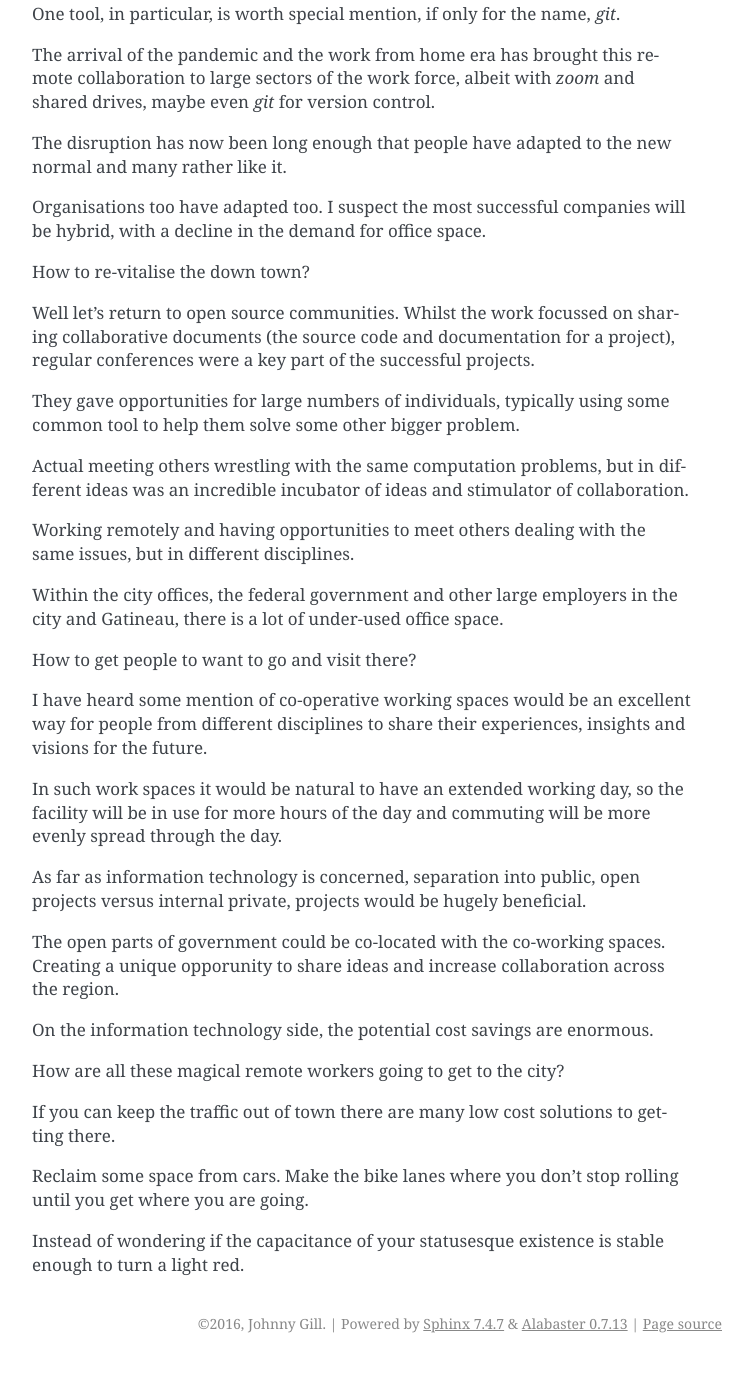
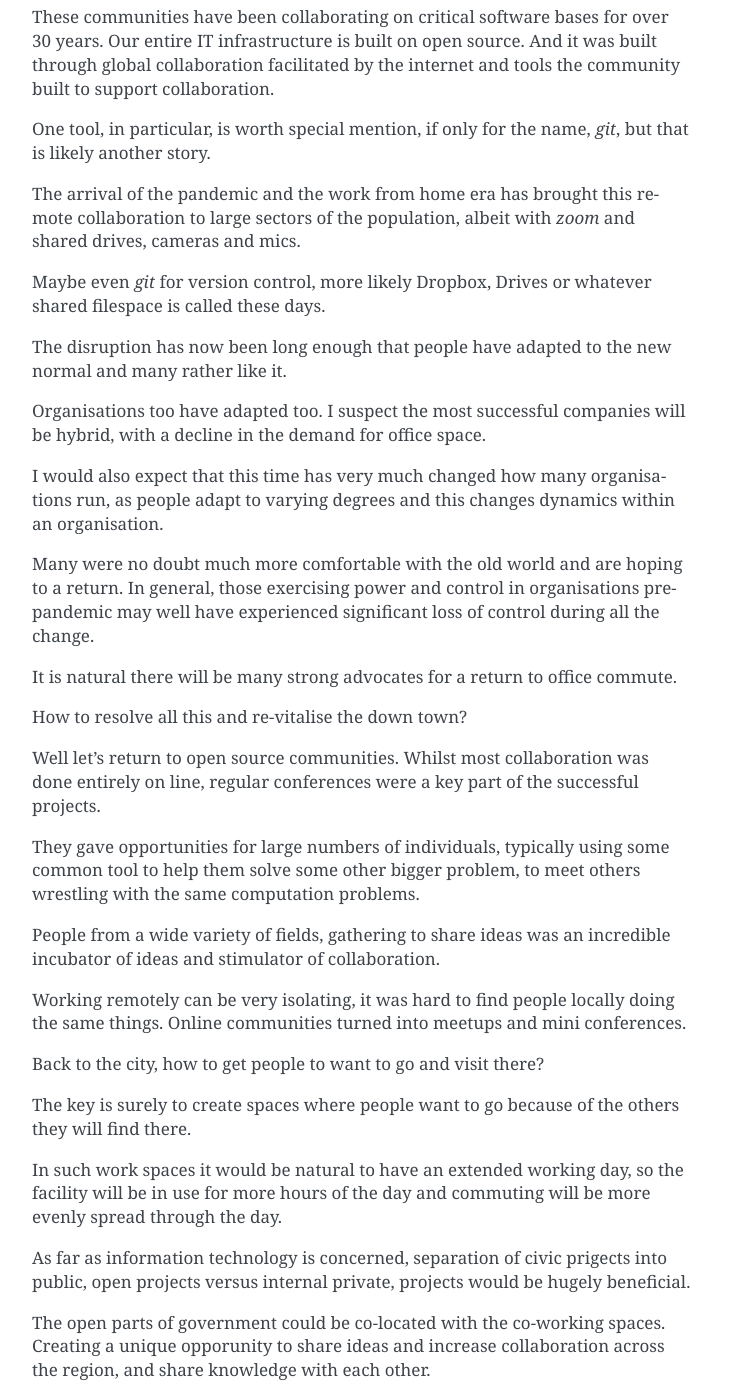
Before and after one commit to openbermuda/karmapi, a Sphinx documentation site: the page built from docs/ottawa/revertreds.rst, in a window 1280 px wide and 1400 px high, scrolled down 1060 px. Shown: the whole window, without its empty margins (388-1141 px from the left). Built offline with Sphinx 7.4.7, drawn with Linux system fonts in a browser that asks for light colours; formulas are drawn with MathJax 3; pages that are not in the unit, such as notebooks, are missing from menus; before the commit the page ends 2423 px from its top, so only the background shows below that; some of the changed text lies outside the part shown.

Commit message:
revert reds city spaces

```diff
--- a/docs/ottawa/revertreds.rst
+++ b/docs/ottawa/revertreds.rst
@@ -14,37 +14,42 @@
 declaration of a climate emergency and statement in the official plan
 that it desires to raise use of active transport and transit.
 
-
 Cycling across town the other day, down Somerset St.  It was a very
 enjoyable ride, the streets were very quiet.
 
 There are many lights along the route, hardly two share the same
-protocols:
+protocols.
 
-* pedestrians get head start
+Pedestrians get head start, but not bikes.
 
-* pedestrains and bikes both have their own symbols and get a head
-  start
+Pedestrains and bikes both have their own symbols and get a head
+start.
 
-* some just have the one set of lights for all.
+Plain old traffic light, pedestrian light just flashes, no counter.
 
-have cycle lights and priority too. Each junction is a little
-different, as we see how ideas have evolved through projects over
-time.
+Traffic like with pedestrian countdown.
+
+Each junction is a little different, as we see how ideas have evolved
+through projects over time.
 
 Adding revert reds to this mix of light protocols is inviting
 problems.
 
-Returning to the quiet that also makes it safer and more enjoyable,
-With the downtown quiet, the city is at a crossroads. How
+But overall, with current low traffic everything felt safe and
+enjoyable.
+
+The downtown is quiet, too quiet, the city is at a crossroads. How
 to restore some vibrancy?
+
+
+
 
 The city and the government might want to consider turning some
 offices into public work spaces. A place you can go to do your remote
 work, meet others doing similar work.
 
-Business such as shopify, now remote working, have excellent office
-spaces which would be excellent co-working spaces.
+Business such as Shopify, now fully remote working, have excellent
+office spaces which would be excellent co-working spaces.
 
 Indeed Shopify is an interesting example, with its association with
 open source software and communities.
@@ -55,67 +60,110 @@
 the internet and tools the community built to support collaboration.
 
 One tool, in particular, is worth special mention, if only for the
-name, *git*.
+name, *git*, but that is likely another story.
 
 The arrival of the pandemic and the work from home era has brought
-this remote collaboration to large sectors of the work force, albeit
-with *zoom* and shared drives, maybe even *git* for version control.
+this remote collaboration to large sectors of the population, albeit
+with *zoom* and shared drives, cameras and mics.
+
+Maybe even *git* for version control, more likely Dropbox, Drives or
+whatever shared filespace is called these days.
 
 The disruption has now been long enough that people have adapted to
 the new normal and many rather like it.
 
 Organisations too have adapted too.  I suspect the most successful
-companies will be hybrid, with a decline in the demand for office space.
+companies will be hybrid, with a decline in the demand for office
+space.
 
-How to re-vitalise the down town?
+I would also expect that this time has very much changed how many
+organisations run, as people adapt to varying degrees and this changes
+dynamics within an organisation.
 
-Well let's return to open source communities.  Whilst the work
-focussed on sharing collaborative documents (the source code and
-documentation for a project), regular conferences were a key part of
-the successful projects.
+Many were no doubt much more comfortable with the old world and are
+hoping to a return.   In general, those exercising power and control
+in organisations pre-pandemic may well have experienced significant
+loss of control during all the change.
+
+It is natural there will be many strong advocates for a return to
+office commute.
+
+How to resolve all this and re-vitalise the down town?
+
+Well let's return to open source communities.  Whilst most
+collaboration was done entirely on line, regular conferences were a
+key part of the successful projects.
 
 They gave opportunities for large numbers of individuals, typically
-using some common tool to help them solve some other bigger problem.
+using some common tool to help them solve some other bigger problem,
+to meet others wrestling with the same computation problems.
 
-Actual meeting others wrestling with the same computation problems,
-but in different ideas was an incredible incubator of ideas and
-stimulator of collaboration.
+People from a wide variety of fields, gathering to share ideas was an
+incredible incubator of ideas and stimulator of collaboration.
 
-Working remotely and having opportunities to meet others dealing with
-the same issues, but in different disciplines.
+Working remotely can be very isolating, it was hard to find people
+locally doing the same things.  Online communities turned into meetups
+and mini conferences.
 
-Within the city offices, the federal government and other large
-employers in the city and Gatineau, there is a lot of under-used
-office space.
+Back to the city, how to get people to want to go and visit there?
 
-How to get people to want to go and visit there?
-
-I have heard some mention of co-operative working spaces would be an
-excellent way for people from different disciplines to share their
-experiences, insights and visions for the future.
+The key is surely to create spaces where people want to go because of
+the others they will find there.
 
 In such work spaces it would be natural to have an extended working
 day,  so the facility will be in use for more hours of the day and
 commuting will be more evenly spread through the day.
 
-As far as information technology is concerned, separation into public,
-open projects versus internal private, projects would be hugely
-beneficial.
+As far as information technology is concerned, separation of civic
+prigects into public, open projects versus internal private, projects
+would be hugely beneficial.
 
 The open parts of government could be co-located with the co-working
 spaces.  Creating a unique opporunity to share ideas and increase
-collaboration across the region.
+collaboration across the region, and share knowledge with each other.
 
-On the information technology side, the potential cost savings are
-enormous.
+For example, a space where those interested in the city's open data
+portals can gather, and have those in the city working on the same
+spend some time each week in the same space.
 
-How are all these magical remote workers going to get to the city?
+The city could allocate some of its spare office space to groups
+interested in problems, such as the software controlling our traffic
+lights.
 
-If you can keep the traffic out of town there are many low cost
-solutions to getting there.
+How will all people to get to the city?
 
-Reclaim some space from cars.   Make the bike lanes where you don't
-stop rolling until you get where you are going.
+No-one is going to go there unless it is cheap, easy, fast and fun to
+move around.   But imagine there is a whole variety of spaces you can
+choosed to go to work remotely for a while.   Not Jamaica, but rather
+the old city offices where nobody wants to go.
+
+We have just gone through the publishing of an official plan and it is
+notably lacking of any evidence that any alternative futures have been
+given proper consideration and evaluation.   This in light of
+everything we have learnt through the pandemic.
+
+Surely the city should be looking at some radically different visions
+for transport and land use across the city?
+
+There are no ends of projects where increased public contribution
+would be invaluable.
+
+Open up the planning department, organise regular lunch-and-learns
+in the new shared space.  Truly, move to and being an open
+organisation, designed as a place where the default is open to all.
+
+Create spaces where people can share there experiences during the
+pandemic, how their outlook on the world may have changed and new
+visions for the future.
+
+Planes where people can ask, what could we do if we reclaim some space from cars?
+
+Create the bike lanes where you don't stop rolling until you get where
+you are going, pathways just merge and flow.
 
 Instead of wondering if the capacitance of your statusesque existence
-is stable enough to turn a light red.
+is stable enough to turn a light red as you wait for the inevitable
+revert.
+
+We can't make a car stop, we can't afford to burn the extra oil a few
+stops might cause.
```
